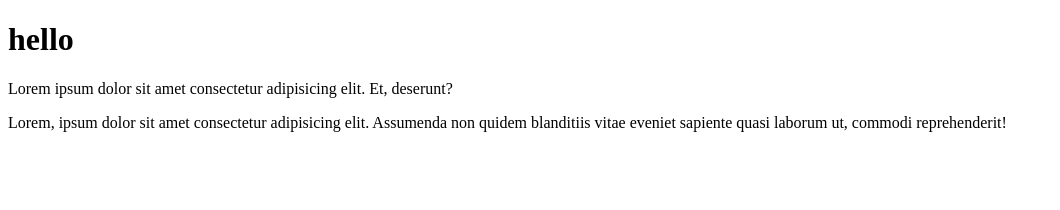
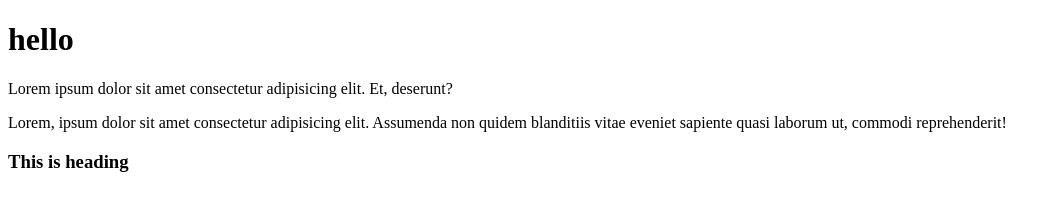
Before and after one commit to Vipi95/Demoproject, a plain HTML site: page index.html in a window 1280 px wide. Shown: the whole page, without its empty margins (0-1060 px from the left). Drawn offline with Linux system fonts and the light colour scheme.

Commit message:
Update index.html

```diff
--- a/index.html
+++ b/index.html
@@ -10,6 +10,6 @@
     <p>Lorem ipsum dolor sit amet consectetur
          adipisicing elit. Et, deserunt?</p>
          <p>Lorem, ipsum dolor sit amet consectetur adipisicing elit. Assumenda non quidem blanditiis vitae eveniet sapiente quasi laborum ut, commodi reprehenderit!</p>
-
+    <h3>This is heading</h3>
 </body>
 </html>
```
